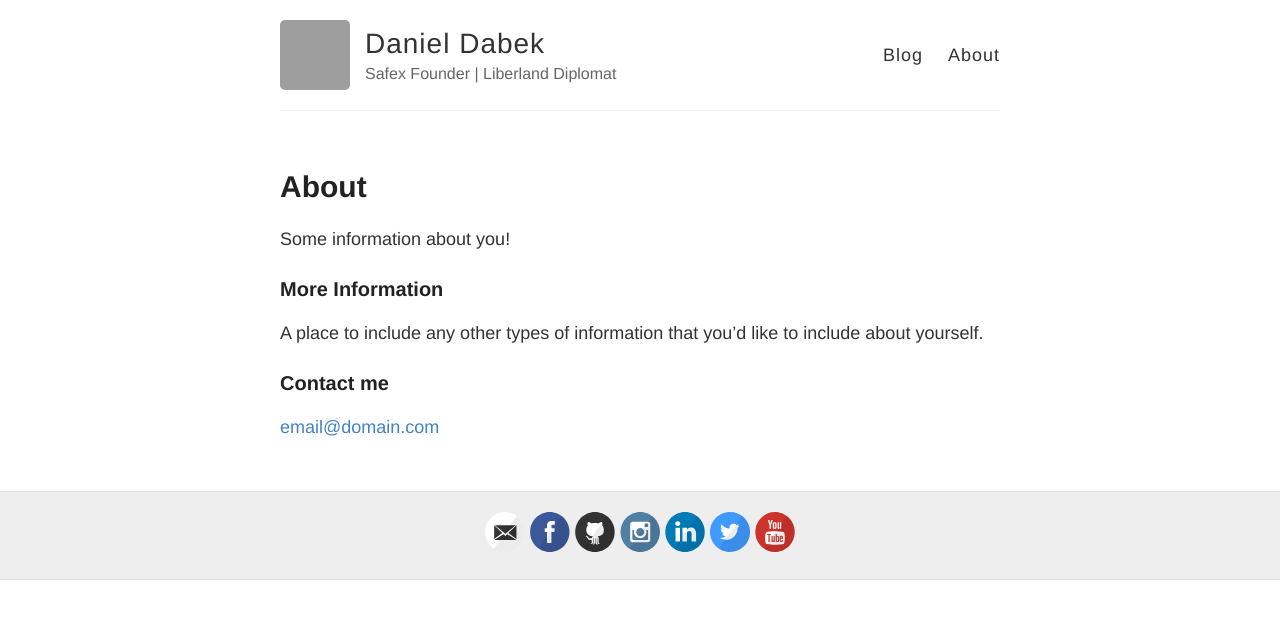
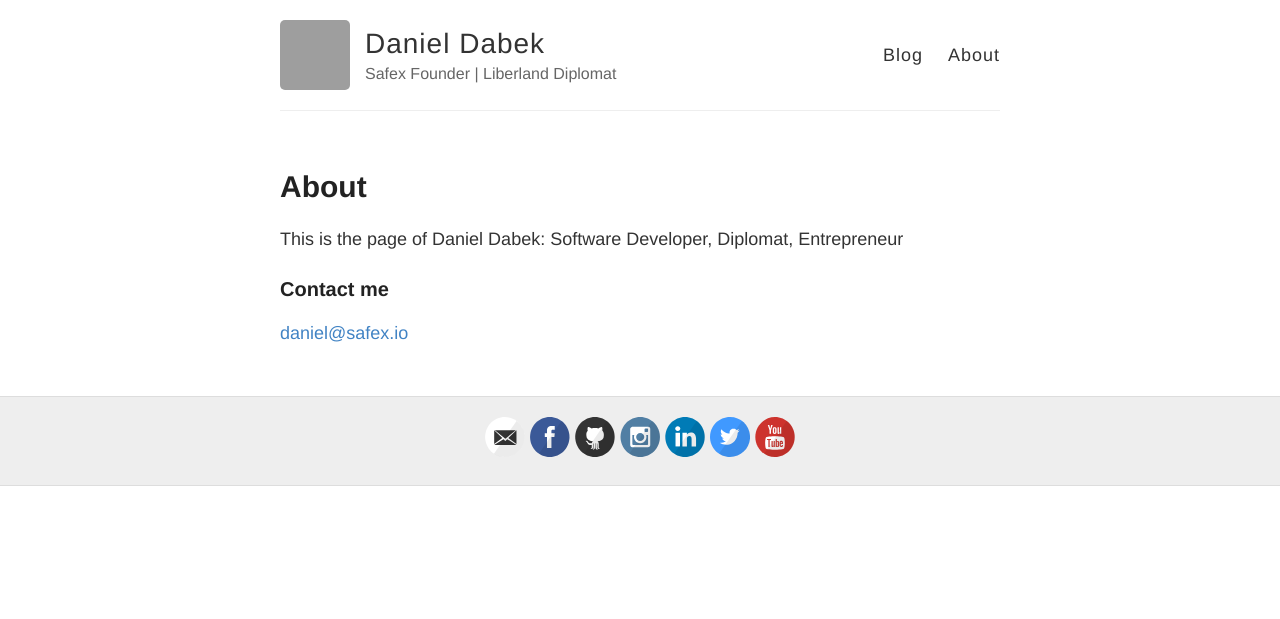
Before and after one commit to ddabek/ddabek.github.io, a Jekyll site: the page built from about.md, in a window 1280 px wide. Shown: the top 619 px of the page. Built offline with Jekyll 4.4.1, drawn with Linux system fonts in a browser that asks for light colours; grey boxes are pictures that could not be loaded.

Commit message:
update about

```diff
--- a/about.md
+++ b/about.md
@@ -4,12 +4,9 @@ title: About
 permalink: /about/
 ---
 
-Some information about you!
+This is the page of Daniel Dabek: Software Developer, Diplomat, Entrepreneur
 
-### More Information
-
-A place to include any other types of information that you'd like to include about yourself.
 
 ### Contact me
 
-[email@domain.com](mailto:email@domain.com)
+[daniel@safex.io](mailto:daniel@safex.io)
```
